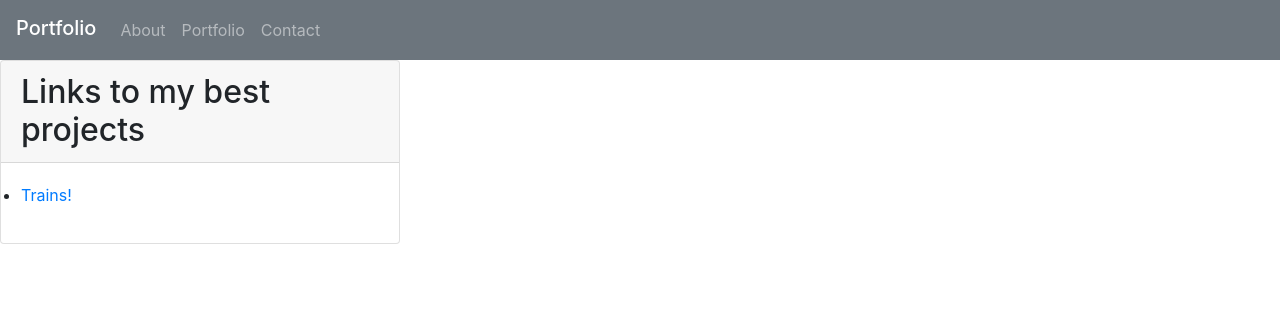
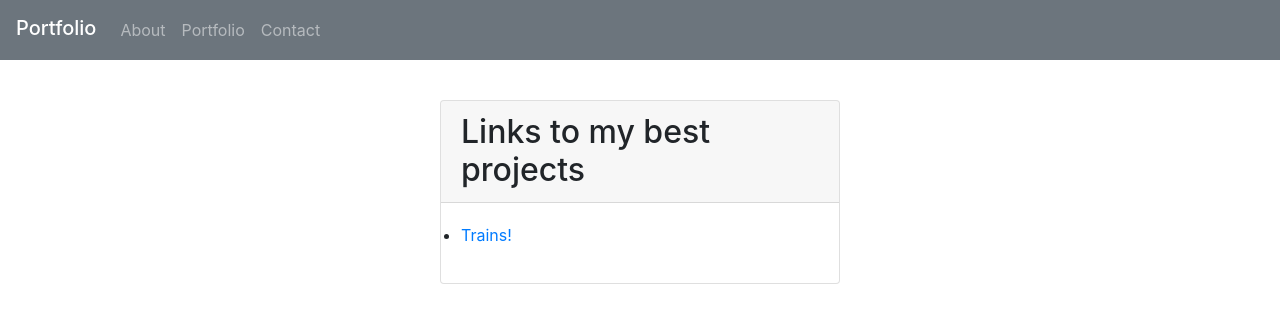
Before and after one commit to vicjac33/vicjac33.github.io, a plain HTML site: page portfolio.html in a window 1280 px wide. Drawn offline with nearby package versions, Linux system fonts and the light colour scheme.

Commit message:
basic style changes

```diff
--- a/portfolio.html
+++ b/portfolio.html
@@ -5,8 +5,10 @@
     <meta name="viewport" content="width=device-width, initial-scale=1">
 <title>Victoria Puente Professional Portfolio</title>
 
-    <link rel="stylesheet" href="https://maxcdn.bootstrapcdn.com/bootstrap/4.0.0/css/bootstrap.min.css">
-
+  <link rel="stylesheet" href="https://maxcdn.bootstrapcdn.com/bootstrap/4.0.0/css/bootstrap.min.css">
+  <style>
+  .card{margin: 0 auto; float: none;}
+  </style>
 </head>
 
 <body>
@@ -30,7 +32,7 @@
           </ul>
         </div>
       </nav>
-
+      <p><br /></p>
       <div class="card" style="width: 400px">
         <h2 class="card-header">Links to my best projects</h2>
         <ul class="card-body">
```
